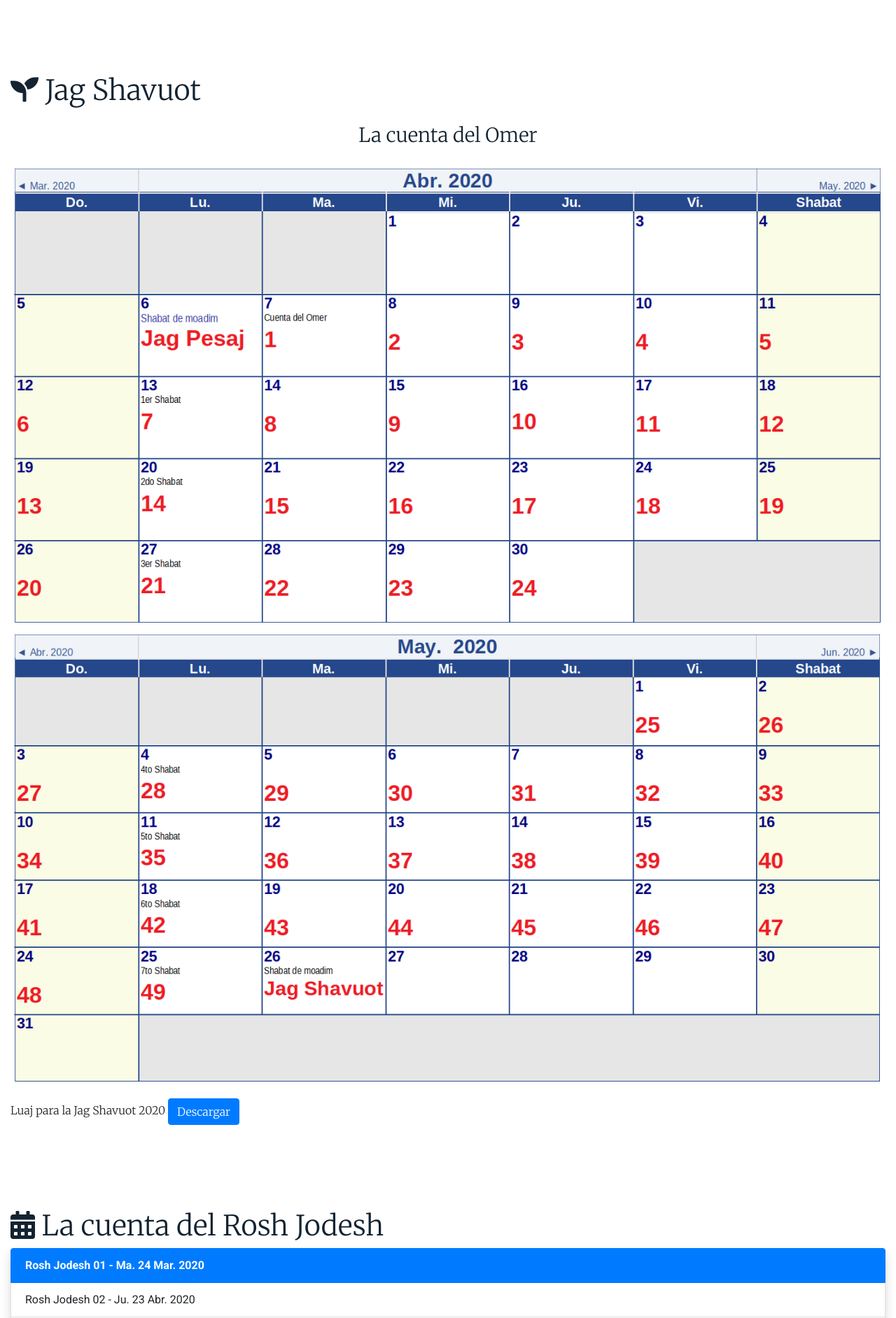
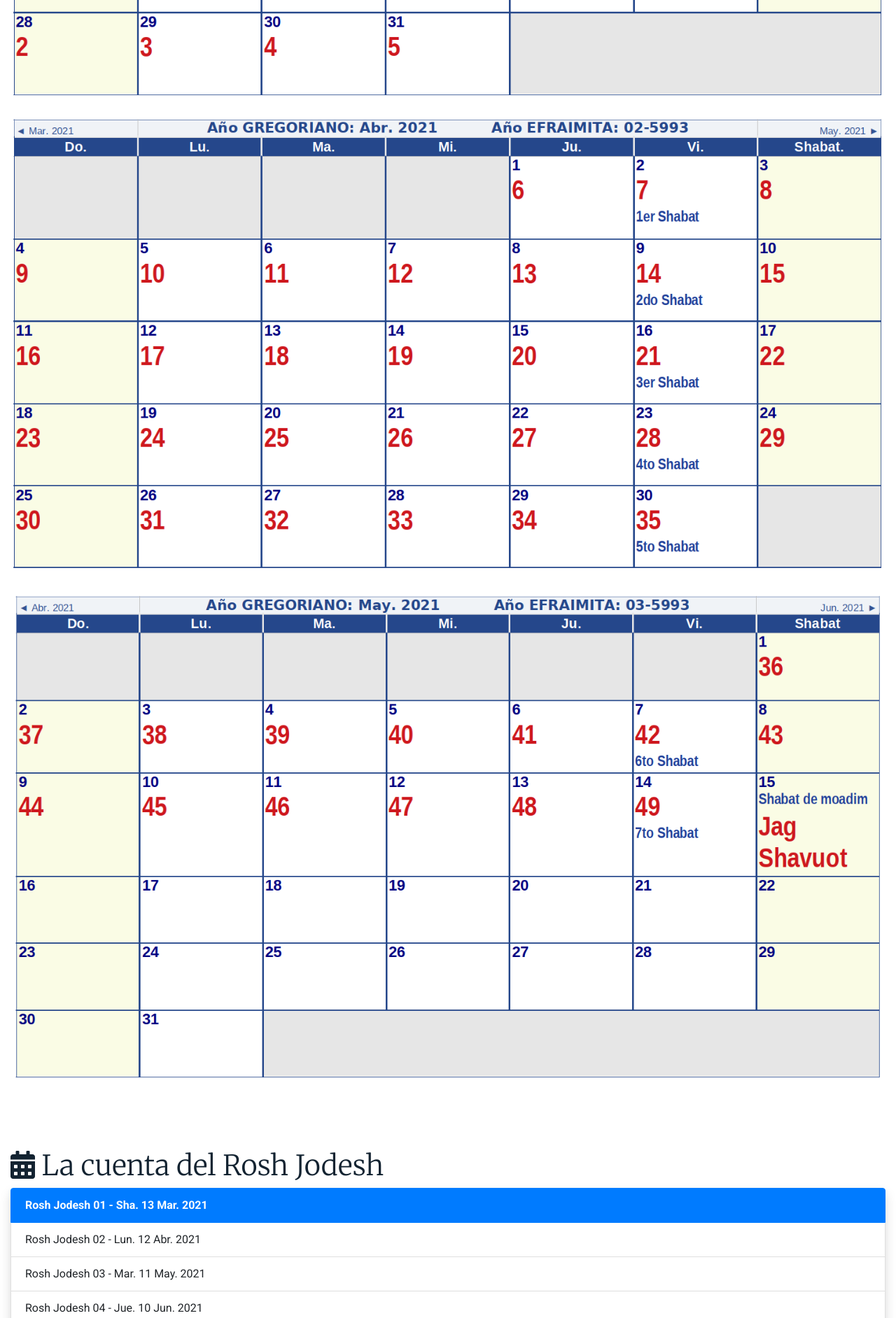
Before and after one commit to alrom7/efraimregresa.org, a PHP site: page /luaj.php in a window 1280 px wide. Shown: the part 2636-4520 px from the top of the page at 70% size. Run offline with PHP 8.4, Linux system fonts and the light colour scheme; some libraries are stand-ins or nearby versions.

Commit message:
Luaj 2021

```diff
--- a/luaj.php
+++ b/luaj.php
@@ -72,15 +72,11 @@ style="background-image: url('img/banner/luaj-min.jpg');
     	<i class="fas fa-bread-slice"></i>
   		Jag Pesaj
 	</h1>
-	<img src="img/luaj/luaj-pesaj-2020.png"
+	<img src="img/luaj/luaj-pesaj.png"
   	class="mx-auto d-block img-fluid" alt="Luaj pesaj 2020">
 
   	<h3 class="text-center c-text-blue py-1">Equinoccio</h3>
-  	<h3 class="text-center c-text-blue py-1">Rosh hodesh = yom 1 del 5992</h3>
-
-  	<img src="img/luaj/luaj-pesajc-2020.png"
-  	class="mx-auto d-block img-fluid" alt="Rosh hodesh = yom 1 del 5992">
-  	<h6 class="py-3">Luaj para la Jag Pesaj 2020 <a href="pdf/luaj/luaj-pesaj-2020.pdf" class="btn btn-primary" target="_blank">Descargar</a></h6>
+  	<h3 class="text-center c-text-blue py-1">Rosh hodesh = yom 1 del 5993</h3>
 </div> <!-- End containter-fluid Jag Pesaj-->
 
 <!-- Begin container-fluid Jag Shavout-->
@@ -91,13 +87,16 @@ style="background-image: url('img/banner/luaj-min.jpg');
   	<h3 class="text-center c-text-blue py-3">
   	La cuenta del Omer</h3>
 
-  	<img src="img/luaj/luaj-shavuot-2020.png"
-  	class="mx-auto d-block img-fluid" alt="Rosh hodesh = yom 1 del 5992">
+  	<img src="img/luaj/luaj-shavuot.png"
+  	class="mx-auto d-block img-fluid" alt="Rosh hodesh = yom 1 del 5993">
+    <br>
+  	<img src="img/luaj/luaj-shavuot2.png"
+  	class="mx-auto d-block img-fluid" alt="Rosh hodesh = yom 1 del 5993">
 
-  	<img src="img/luaj/luaj-shavuotc-2020.png"
-  	class="mx-auto d-block img-fluid" alt="Rosh hodesh = yom 1 del 5992">
+    <br>
+    <img src="img/luaj/luaj-shavuot3.png"
+    class="mx-auto d-block img-fluid" alt="Rosh hodesh = yom 1 del 5993">
 
-  	<h6 class="py-3">Luaj para la Jag Shavuot 2020 <a href="pdf/luaj/luaj-shavuot-2020.pdf" class="btn btn-primary" target="_blank">Descargar</a></h6>
 </div> <!-- End containter-fluid Jag Shavuot-->
 
 <!-- Begin container-fluid La cuenta del Rosh Jodesh-->
@@ -107,33 +106,33 @@ style="background-image: url('img/banner/luaj-min.jpg');
   		La cuenta del Rosh Jodesh
   </h1>
   <ul class="list-group shadow">
-    <li class="list-group-item active"><b>Rosh Jodesh 01 - Ma. 24 Mar. 2020</b>
+    <li class="list-group-item active"><b>Rosh Jodesh 01 - Sha. 13 Mar. 2021</b>
     </li>
     <li class="list-group-item">
-    	Rosh Jodesh 02 - Ju. 23 Abr. 2020</li>
+    	Rosh Jodesh 02 - Lun. 12 Abr. 2021</li>
     <li class="list-group-item">
-    	Rosh Jodesh 03 - Vi. 22 May. 2020</li>
+    	Rosh Jodesh 03 - Mar. 11 May. 2021</li>
     <li class="list-group-item">
-    	Rosh Jodesh 04 - Do. 21 Jun. 2020</li>
+    	Rosh Jodesh 04 - Jue. 10 Jun. 2021</li>
     <li class="list-group-item">
-    	Rosh Jodesh 05 - Lu. 20 Jul. 2020</li>
+    	Rosh Jodesh 05 - Sha. 10 Jul. 2021</li>
     <li class="list-group-item">
-    	Rosh Jodesh 06 - Mi. 19 Ago. 2020</li>
+    	Rosh Jodesh 06 - Dom. 08 Ago. 2021</li>
     <li class="list-group-item">
-    	Rosh Jodesh 07 - Ju. 17 Sep. 2020 <b>Yom Teruah</b>
+    	Rosh Jodesh 07 - Mar. 07 Sep. 2021<b> Yom Teruah</b>
     </li>
     <li class="list-group-item">
-    	Rosh Jodesh 08 - Vi. 16 Oct. 2020</li>
+    	Rosh Jodesh 08 - Mie. 06 Oct. 2021</li>
     <li class="list-group-item">
-    	Rosh Jodesh 09 - Do. 15 Nov. 2020</li>
+    	Rosh Jodesh 09 - Jue. 04 Nov. 2021</li>
     <li class="list-group-item">
-    	Rosh Jodesh 10 - Lu. 14 Dic. 2020</li>
+    	Rosh Jodesh 10 - Sha. 04 Dec. 2021</li>
     <li class="list-group-item">
-    	Rosh Jodesh 11 - Mi. 13 Ene. 2021</li>
+    	Rosh Jodesh 11 - Dom. 02 Ene. 2021</li>
     <li class="list-group-item">
-    	Rosh Jodesh 12 - Ju. 11 Feb. 2021</li>
+    	Rosh Jodesh 12 - Mar. 01 Feb. 2021</li>
     <li class="list-group-item active">
-    	<b>Rosh Jodesh 01 - Sh. 13 Mar. 2021</b>
+    	<b>Rosh Jodesh 01 - Mie 02 Mar. 2022</b>
     </li>
   </ul>
 </div> <!-- End containter-fluid La cuenta del Rosh Jodesh-->
@@ -148,11 +147,6 @@ style="background-image: url('img/banner/luaj-min.jpg');
   	class="mx-auto d-block img-fluid"
   	alt="Jodesh 07">
 
-  <img src="img/luaj/luaj-jodesh07c.png"
-  class="mx-auto d-block img-fluid"
-  alt="Jodesh 07">
-
-  <h6 class="py-3">Luaj para para el Jodesh 07 <a href="pdf/luaj/luaj-jodesh07-2020.pdf" class="btn btn-primary" target="_blank">Descargar</a></h6>
 </div>
 <!-- End containter-fluid Jodesh 07 !-->
 
```
Also changed, not shown: img/luaj/luaj-jodesh07.png, img/luaj/luaj-jodesh07c.png (deleted), img/luaj/luaj-pesaj-2020.png (deleted), img/luaj/luaj-pesaj.png (added), img/luaj/luaj-pesajc-2020.png (deleted), img/luaj/luaj-shavuot-2020.png (deleted), img/luaj/luaj-shavuot.png (added), img/luaj/luaj-shavuot2.png (added), img/luaj/luaj-shavuot3.png (added), img/luaj/luaj-shavuotc-2020.png (deleted).
